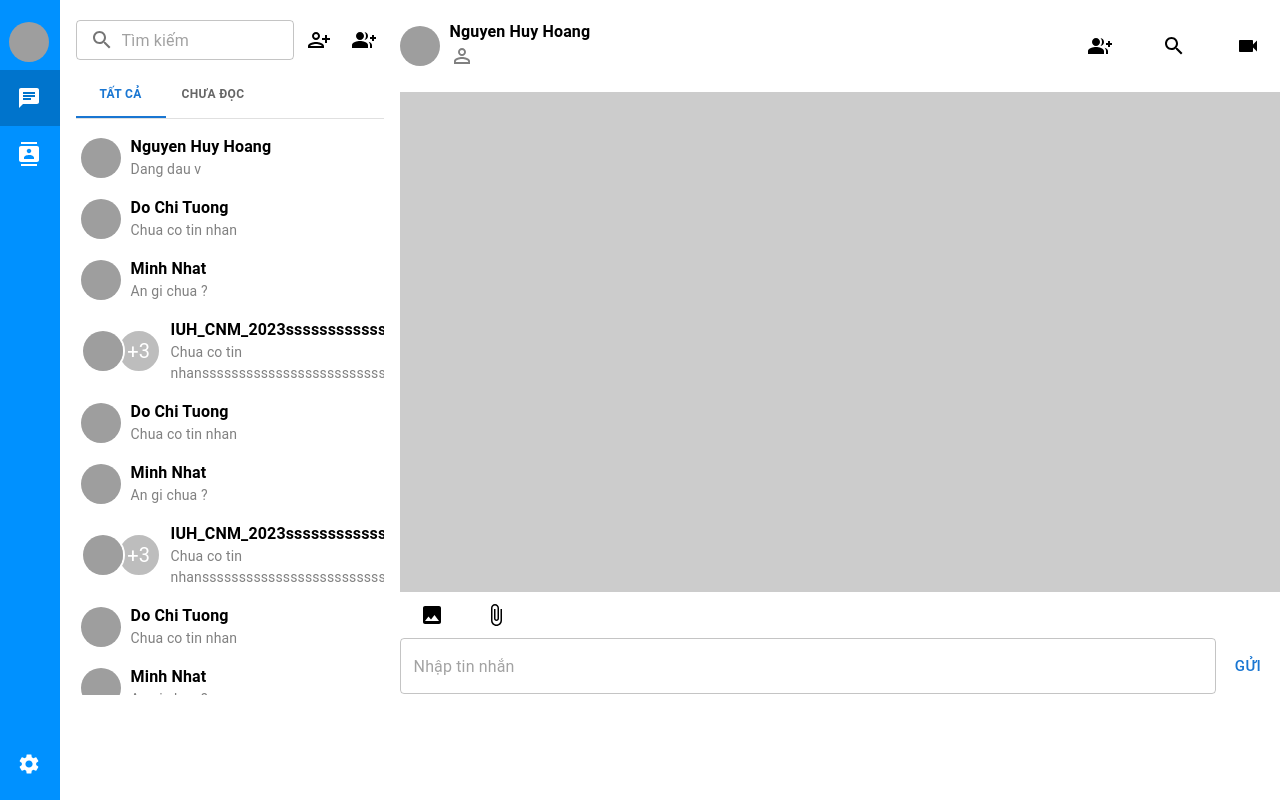
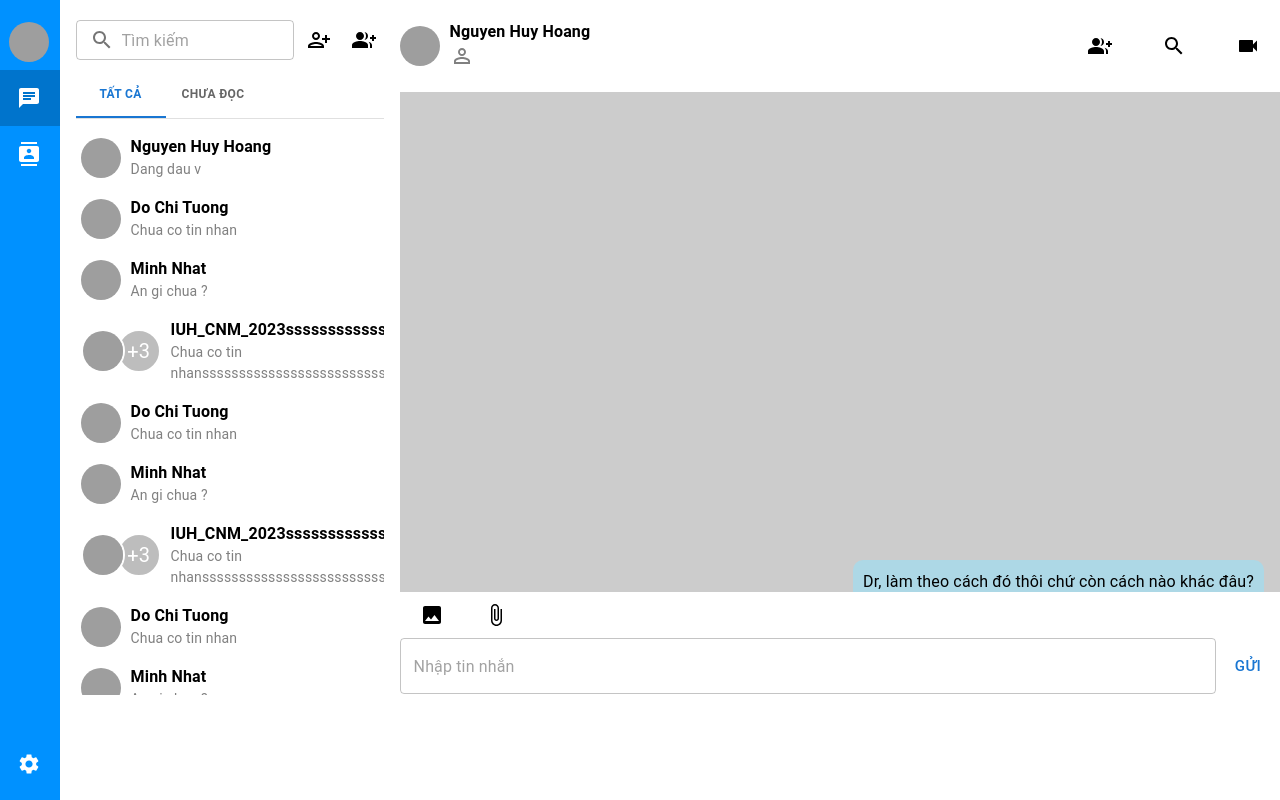
Before and after one commit to hoangnguyendev19/fe-zalo-web, a React (Vite) app: page /home in a window 1280 px wide. Built offline with nearby package versions, Linux system fonts and the light colour scheme; grey boxes are pictures that could not be loaded.

Commit message:
Done load message for the friend's chat

```diff
--- a/src/components/CardItemGroup.jsx
+++ b/src/components/CardItemGroup.jsx
@@ -7,7 +7,7 @@ import {
   Typography,
 } from "@mui/material";
 
-const CardItemGroup = ({ listUser, name, message }) => {
+const CardItemGroup = ({ listUser, name, message, handleClickMessage }) => {
   return (
     <ListItem sx={{ padding: "0px" }}>
       <ListItemButton
@@ -16,6 +16,7 @@ const CardItemGroup = ({ listUser, name, message }) => {
           paddingLeft: "5px",
           paddingRight: "0px",
         }}
+        onClick={handleClickMessage}
       >
         <Box sx={{ marginRight: "10px" }}>
           <AvatarGroup max={2}>
--- a/src/components/CardItemUser.jsx
+++ b/src/components/CardItemUser.jsx
@@ -6,7 +6,7 @@ import {
   Typography,
 } from "@mui/material";
 
-const CardItemUser = ({ avatarUrl, name, message }) => {
+const CardItemUser = ({ avatarUrl, name, message, handleClickMessage}) => {
   return (
     <ListItem sx={{ padding: "0px" }}>
       <ListItemButton
@@ -15,6 +15,7 @@ const CardItemUser = ({ avatarUrl, name, message }) => {
           paddingLeft: "5px",
           paddingRight: "0px",
         }}
+        onClick = {handleClickMessage}
       >
         <Box sx={{ marginRight: "10px" }}>
           <Avatar alt={name} src={avatarUrl} />
--- /dev/null
+++ b/src/components/ListMessages.jsx
@@ -0,0 +1,139 @@
+import {
+    Box,
+    Stack,
+    Avatar,
+    Typography,
+    IconButton
+} from '@mui/material';
+import FormatQuoteIcon from '@mui/icons-material/FormatQuote';
+import ShareIcon from '@mui/icons-material/Share';
+import MoreHorizIcon from '@mui/icons-material/MoreHoriz';
+
+const listMessages = ({ data }) => {
+    let storedPersonID = null;
+    const listMessages = [
+        {
+            id: 1,
+            primaryPersonID: 1,
+            history_messages: [
+                {
+                    personID: 2,
+                    personName: "Trương Dương Minh Nhật",
+                    content: "OK. Cách này cũng dc nhưng mà nó rườm rà, dài dòng quá, không có cách nào tối ưu hơn hay sao mà phải dùng đến cách này vậy?",
+                    time: "16:51",
+                    image: ""
+                },
+                {
+                    personID: 1,
+                    personName: "Nguyễn Huy Hoàng",
+                    content: "Thử làm cách này xem, cách này ổn ko làm, đi làm cách khác?",
+                    time: "16:50",
+                    image: ""
+                },
+                {
+                    personID: 1,
+                    personName: "Nguyễn Huy Hoàng",
+                    content: "Dr, làm theo cách đó thôi chứ còn cách nào khác đâu?",
+                    time: "16:50",
+                    image: ""
+                }
+            ]
+        },
+        {
+            id: 2,
+            primaryPersonID: 1,
+            history_messages: [
+                {
+                    personID: 2,
+                    personName: "Trương Dương Minh Nhật",
+                    content: "OK. Cách này cũng dc nhưng mà nó rườm rà, dài dòng quá, không có cách nào tối ưu hơn hay sao mà phải dùng đến cách này vậy?",
+                    time: "16:51",
+                    image: ""
+                },
+                {
+                    personID: 1,
+                    personName: "Nguyễn Huy Hoàng",
+                    content: "Thử làm cách này xem, cách này ổn ko làm, đi làm cách khác?",
+                    time: "16:50",
+                    image: ""
+                },
+                {
+                    personID: 1,
+                    personName: "Nguyễn Huy Hoàng",
+                    content: "Dr, làm theo cách đó thôi chứ còn cách nào khác đâu?",
+                    time: "16:50",
+                    image: ""
+                }
+            ]
+        }
+    ]
+
+    return (
+        <Stack direction={"column-reverse"} sx={{ width: "100%", height: "100%" }} spacing={1} ml={1}>
+            {listMessages.map(item => {
+                storedPersonID = item.primaryPersonID
+                return item.id === data && item.history_messages.map((message, key) => {
+                    if (storedPersonID === message.personID) {
+                        return (<Stack key={key} direction={"row-reverse"} spacing={1} paddingRight={3} paddingBottom={2}>
+                            <Stack direction={"column"} spacing={1} sx={{ backgroundColor: "lightblue", width: "fit-content", borderRadius: "10px", padding: "10px", position: 'relative', display: 'block' }}>
+                                <Typography>
+                                    {message.content}
+                                </Typography>
+                                <Typography variant='body2' sx={{ color: "grey" }}>
+                                    {message.time}
+                                </Typography>
+                            </Stack>
+                            <Stack direction={"row"} position={"relative"} sx={{ width: '200px' }}>
+                                <Stack direction={"row"} spacing={1} backgroundColor={"white"} borderRadius={2} position={"absolute"} sx={{ bottom: 0, marginBottom: 1.5, padding: 0.5, display: 'none' }}>
+                                    <IconButton sx={{ padding: 0 }}>
+                                        <FormatQuoteIcon />
+                                    </IconButton>
+                                    <IconButton sx={{ padding: 0 }}>
+                                        <ShareIcon />
+                                    </IconButton>
+                                    <IconButton sx={{ padding: 0 }}>
+                                        <MoreHorizIcon />
+                                    </IconButton>
+                                </Stack>
+                            </Stack>
+                        </Stack>)
+                    } else {
+                        return (<Stack direction={"row"} spacing={1} ml={1} paddingBottom={2}>
+                            <Box>
+                                <Avatar
+                                    alt={message.personName}
+                                    src={message.image}
+                                />
+                            </Box>
+                            <Stack direction={"column"} spacing={1} sx={{ backgroundColor: "white", width: "fit-content", borderRadius: "10px", padding: "10px", position: 'relative', display: 'block' }}>
+                                <Typography variant='body2' sx={{ color: "grey" }}>{message.personName}</Typography>
+                                <Typography>
+                                    {message.content}
+                                </Typography>
+                                <Typography variant='body2' sx={{ color: "grey" }}>
+                                    {message.time}
+                                </Typography>
+                            </Stack>
+                            <Stack direction={"row"} position={"relative"} sx={{ width: '200px' }}>
+                                <Stack direction={"row"} spacing={1} backgroundColor={"white"} borderRadius={2} position={"absolute"} sx={{ bottom: 0, marginBottom: 1.5, padding: 0.5, display: 'none' }}>
+                                    <IconButton sx={{ padding: 0 }}>
+                                        <FormatQuoteIcon />
+                                    </IconButton>
+                                    <IconButton sx={{ padding: 0 }}>
+                                        <ShareIcon />
+                                    </IconButton>
+                                    <IconButton sx={{ padding: 0 }}>
+                                        <MoreHorizIcon />
+                                    </IconButton>
+                                </Stack>
+                            </Stack>
+                        </Stack>)
+                    }
+                })
+            })}
+        </Stack>
+    )
+
+}
+
+export default listMessages;
--- a/src/pages/Messager.jsx
+++ b/src/pages/Messager.jsx
@@ -19,6 +19,7 @@ import PersonOutlineIcon from "@mui/icons-material/PersonOutline";
 import VideocamIcon from "@mui/icons-material/Videocam";
 import ImageIcon from "@mui/icons-material/Image";
 import AttachFileIcon from "@mui/icons-material/AttachFile";
+import ListMessages from '../components/ListMessages'
 import { useState } from "react";
 
 const listUser = [
@@ -75,6 +76,12 @@ function a11yProps(index) {
 
 const Messager = () => {
   const [value, setValue] = useState(0);
+  const [indexMessage, setIndexMessage] = useState(1);
+
+  const handleClickMessage = (value) => {
+    console.log('Value: ', value)
+    setIndexMessage(value)
+  }
 
   const handleChange = (event, newValue) => {
     setValue(newValue);
@@ -128,6 +135,7 @@ const Messager = () => {
               avatarUrl="https://plus.unsplash.com/premium_photo-1683121366070-5ceb7e007a97?q=80&w=2070&auto=format&fit=crop&ixlib=rb-4.0.3&ixid=M3wxMjA3fDB8MHxwaG90by1wYWdlfHx8fGVufDB8fHx8fA%3D%3D"
               name="Nguyen Huy Hoang"
               message="Dang dau v"
+              handleClickMessage={() => handleClickMessage(1)}
             />
             <CardItemUser
               avatarUrl="https://plus.unsplash.com/premium_photo-1683121366070-5ceb7e007a97?q=80&w=2070&auto=format&fit=crop&ixlib=rb-4.0.3&ixid=M3wxMjA3fDB8MHxwaG90by1wYWdlfHx8fGVufDB8fHx8fA%3D%3D"
@@ -143,6 +151,7 @@ const Messager = () => {
               listUser={listUser}
               name="IUH_CNM_2023ssssssssssssss"
               message="Chua co tin nhansssssssssssssssssssssssssssss"
+              handleClickMessage={() => handleClickMessage(2)}
             />
             <CardItemUser
               avatarUrl="https://plus.unsplash.com/premium_photo-1683121366070-5ceb7e007a97?q=80&w=2070&auto=format&fit=crop&ixlib=rb-4.0.3&ixid=M3wxMjA3fDB8MHxwaG90by1wYWdlfHx8fGVufDB8fHx8fA%3D%3D"
@@ -247,7 +256,12 @@ const Messager = () => {
           </Box>
         </Box>
         <Box sx={{ maxHeight: "500px", overflow: "auto" }}>
-          <Box sx={{ backgroundColor: "#ccc", height: "800px" }}></Box>
+
+          { /* Show list messages from the personal chat or group chat */}
+          <Box sx={{ backgroundColor: "#ccc", height: "800px" }}>
+            <ListMessages data={indexMessage}/>
+          </Box>
+
         </Box>
         <Box>
           <Box sx={{ display: "flex", alignItems: "center", padding: "5px 0" }}>
```
